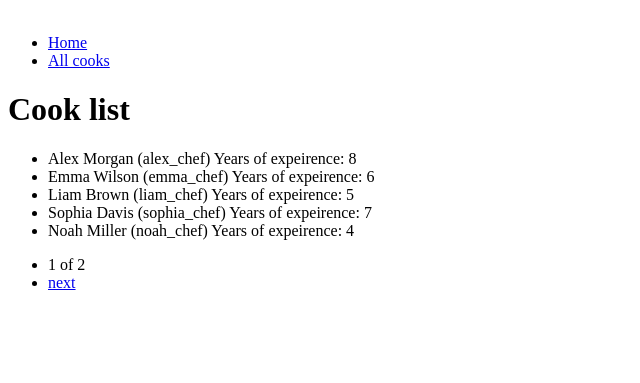
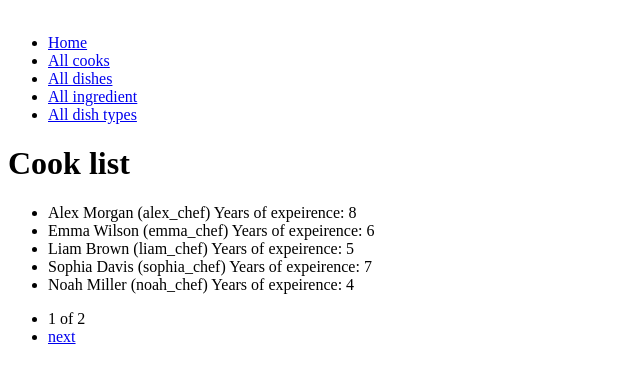
Before and after one commit to Yurii-Hvozd/restaurant-kitchen-service, a Django app: page /cooks/ in a window 1280 px wide. Shown: the top 383 px of the page, without its empty margins (0-640 px from the left). Run offline with Django 5.2, Linux system fonts and the light colour scheme; data comes from the database, SQL or seed files in the repository.

Commit message:
customized the sidebar

```diff
--- a/templates/includes/sidebar.html
+++ b/templates/includes/sidebar.html
@@ -10,4 +10,7 @@
 
   <li class="list-group-item"><a href="{% url 'kitchen:index' %}">Home</a></li>
   <li class="list-group-item"><a href="{% url 'kitchen:cook_list' %}">All cooks</a></li>
+  <li class="list-group-item"><a href="{% url 'kitchen:dish_list' %}">All dishes</a></li>
+  <li class="list-group-item"><a href="{% url 'kitchen:ingredient_list' %}">All ingredient</a></li>
+  <li class="list-group-item"><a href="{% url 'kitchen:dish_types_list' %}">All dish types</a></li>
 </ul>
```
